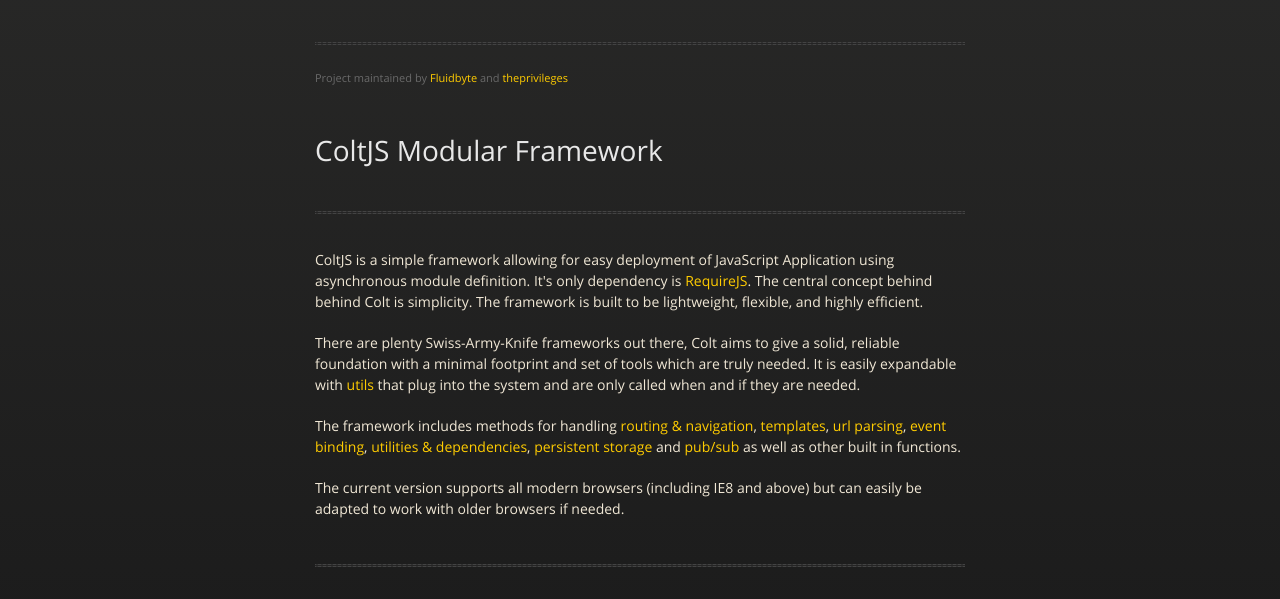
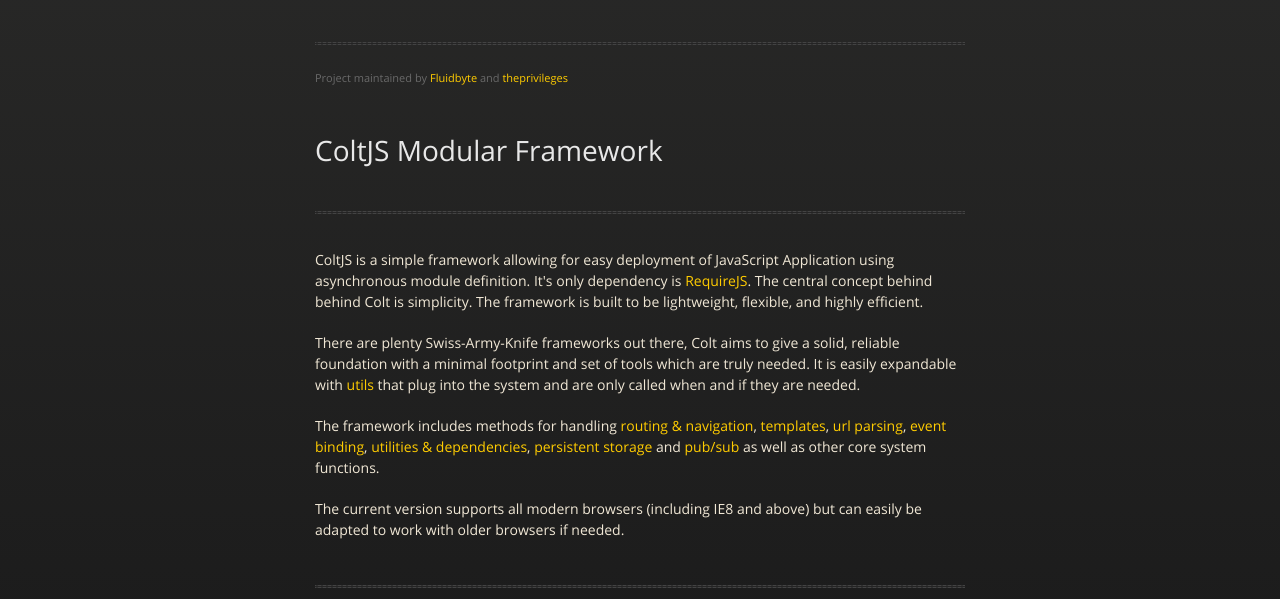
Before and after one commit to ksafranski/ColtJS, a plain HTML site: page index.html in a window 1280 px wide. Shown: the part 176-775 px from the top of the page. Drawn offline with nearby package versions, Linux system fonts and the light colour scheme.

Commit message:
Minor changes

```diff
--- a/index.html
+++ b/index.html
@@ -55,7 +55,7 @@
 
 <p>The framework includes methods for handling <a href="#routing">routing &amp; navigation</a>, <a href="#templates">templates</a>,
 <a href="#passing-data">url parsing</a>, <a href="#events">event binding</a>, <a href="#utils-dependencies">utilities &amp; dependencies</a>,
-<a href="#persistent-storage">persistent storage</a> and <a href="#pub-sub">pub/sub</a> as well as other built in functions.</p>
+<a href="#persistent-storage">persistent storage</a> and <a href="#pub-sub">pub/sub</a> as well as other core system functions.</p>
 
 <p>The current version supports all modern browsers (including IE8 and above) but can easily be adapted to work with older browsers if needed.</p>
 
```
